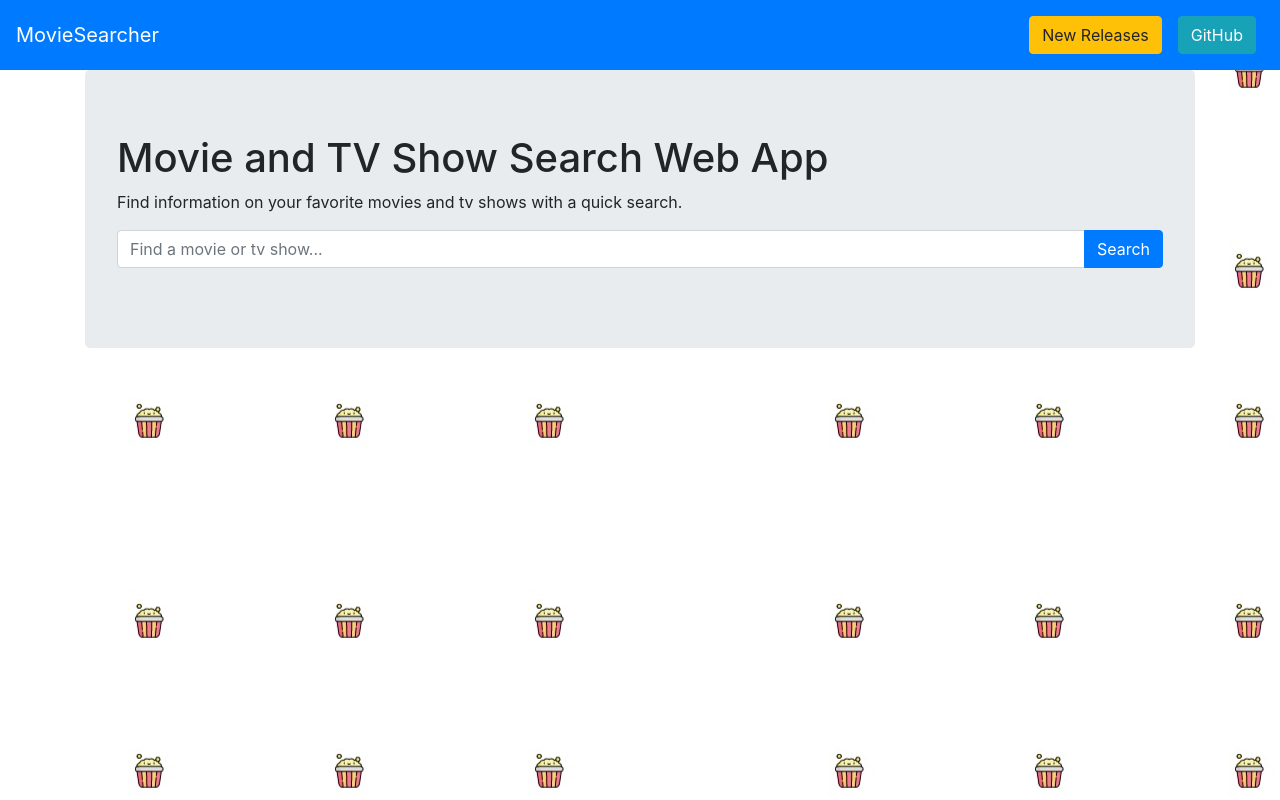
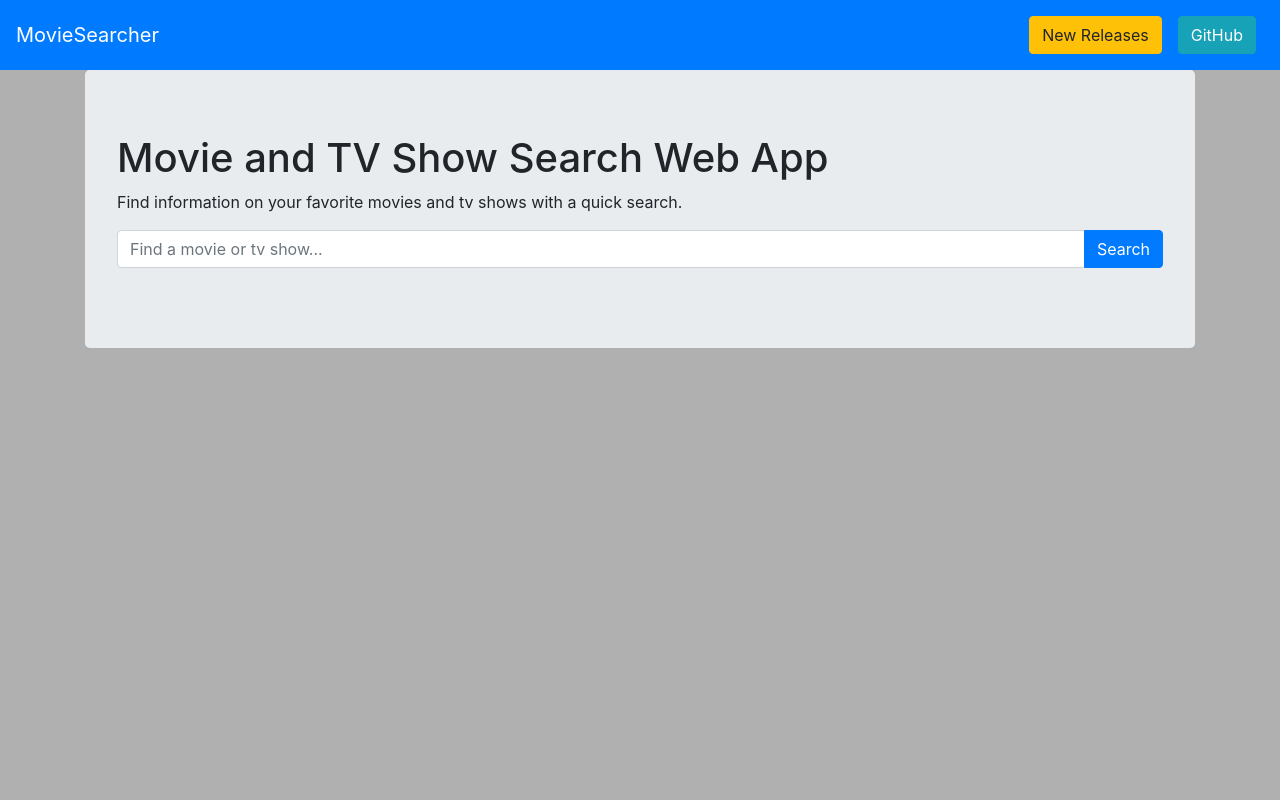
Before and after one commit to codewithsrobins1/movie-search-redux, a React app: page / in a window 1280 px wide. Built offline with nearby package versions, Linux system fonts and the light colour scheme.

Commit message:
changed background color

```diff
--- a/src/styles/App.css
+++ b/src/styles/App.css
@@ -5,13 +5,5 @@
 }
 
 body{
-  background: url('../images/background-mobile.jpg');
-  background-position: center;
+  background-color: #B0B0B0;
 }
-
-/* Media Query */
-@media screen and (min-width: 600px) {
-  body{
-    background: url('../images/background.jpg');
-  }
-}
```
